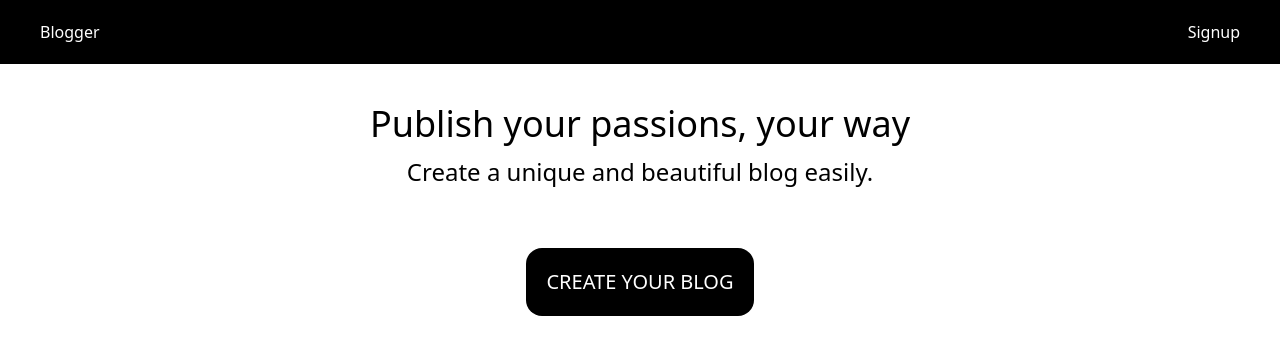
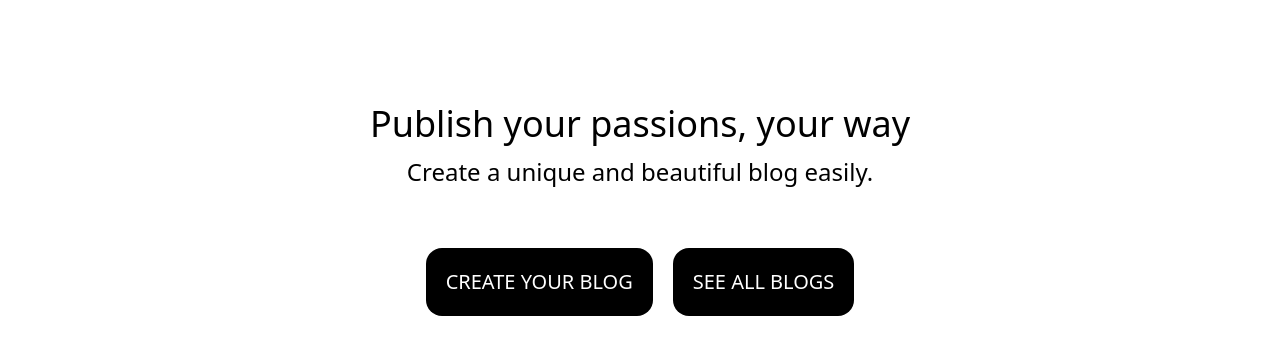
Before and after one commit to mhrjnrahul/Blog-app-with-express, a React (Vite) app in the folder client/: page / in a window 1280 px wide. Shown: the top 354 px of the page. Built offline with nearby package versions, Linux system fonts and the light colour scheme.

Commit message:
adjustments on hero and nav

```diff
--- a/client/src/components/Hero.jsx
+++ b/client/src/components/Hero.jsx
@@ -1,17 +1,28 @@
-import React from 'react'
+import React from "react";
 
 const Hero = () => {
   return (
-    <div className='h-screen w-full'>
-        <div className='bg-[url("/thumbnail.png")] bg-no-repeat bg-cover w-full h-full flex flex-col justify-start items-center '>
-        <div className='flex flex-col mt-10'>
-            <p className='text-4xl text-center'>Publish your passions, your way</p>
-            <p className='text-2xl text-center mt-3'>Create a unique and beautiful blog easily.</p>
+    <div className="h-screen w-full">
+      <div className='bg-[url("/thumbnail.png")] bg-no-repeat bg-cover w-full h-full flex flex-col justify-start items-center '>
+        <div className="flex flex-col mt-10">
+          <p className="text-4xl text-center">
+            Publish your passions, your way
+          </p>
+          <p className="text-2xl text-center mt-3">
+            Create a unique and beautiful blog easily.
+          </p>
         </div>
-        <button className='bg-black text-xl text-white p-5 rounded-2xl mt-15'>CREATE YOUR BLOG</button>
+        <div className="flex flex-row gap-5">
+          <button className="bg-black text-xl text-white p-5 rounded-2xl mt-15">
+            CREATE YOUR BLOG
+          </button>
+          <button className="bg-black text-xl text-white p-5 rounded-2xl mt-15">
+            SEE ALL BLOGS
+          </button>
+        </div>
+      </div>
     </div>
-    </div>
-  )
-}
+  );
+};
 
-export default Hero
+export default Hero;
--- a/client/src/components/Navbar.jsx
+++ b/client/src/components/Navbar.jsx
@@ -2,10 +2,10 @@ import React, { useState } from 'react'
 
 const Navbar = () => {
   return (
-    <nav className='flex justify-between items-center bg-black text-white px-10 w-full h-16'>
-      <div>Blogger</div>
+    <nav className='bg-[url("/thumbnail.png")] bg-no-repeat bg-cover flex justify-between items-center text-white px-10 w-full h-16'>
+      <div className='text-2xl'>Blogger</div>
       <div>
-        <button>Signup</button>
+        <button>SIGN IN</button>
       </div>
     </nav>
   )
```
